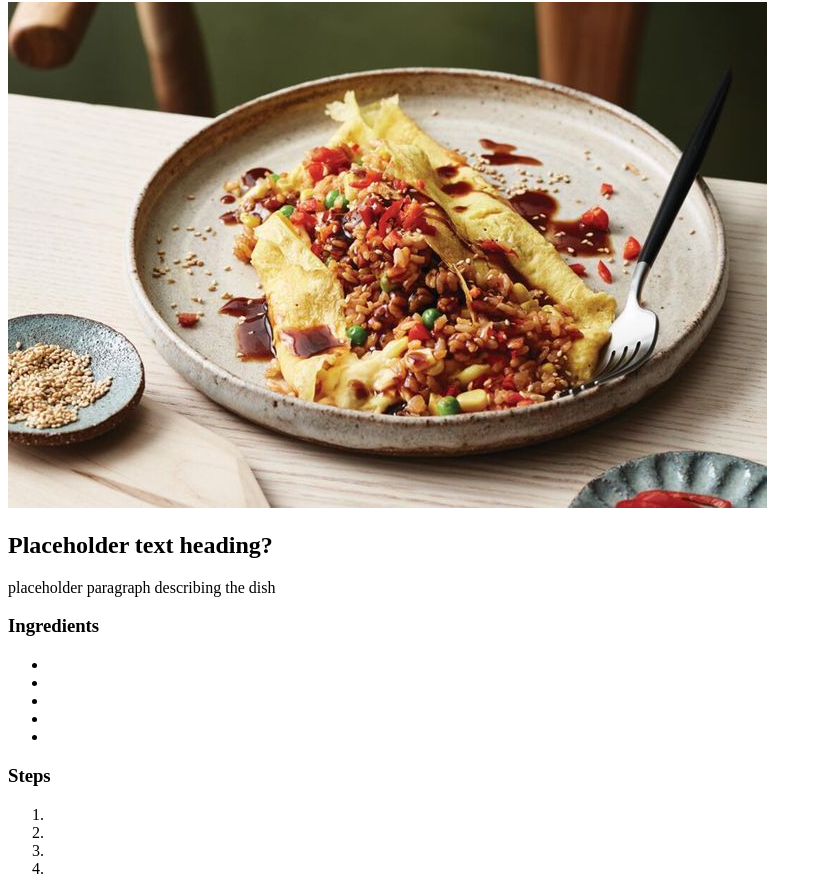
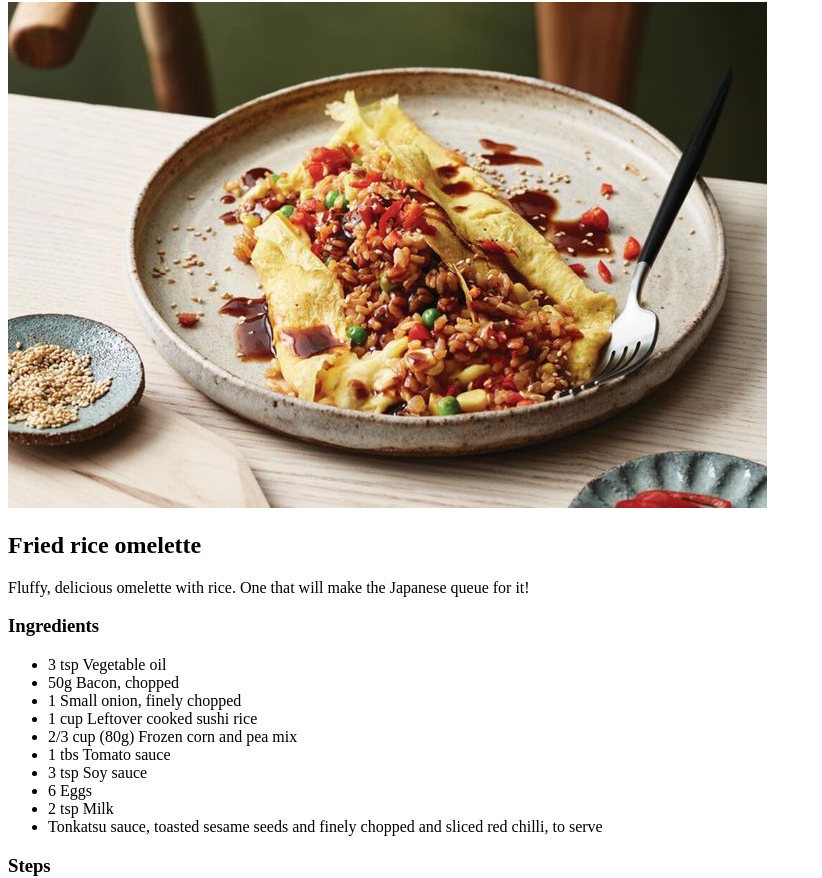
Before and after one commit to BrownBearYe/odin-recipe, a plain HTML site: page recipes/omurice.html in a window 1280 px wide. Shown: the part 78-956 px from the top of the page, without its empty margins (0-822 px from the left). Drawn offline with Linux system fonts and the light colour scheme.

Commit message:
Update and finish the remaining recipes

```diff
--- a/recipes/omurice.html
+++ b/recipes/omurice.html
@@ -7,38 +7,42 @@
 </head>
 
 <!--
-TODO: swap sushi with Udon noodle.
+swap sushi with Udon noodle.
 Recipe page content must contain;
 1. Image of dish under h1
 2. Below image write appropriately sized description heading followed by a paragraph describing the dish
 3. Under description, add an "ingredients" heading followed by an ul list of the ingredients needed
-4. UNder ingredients list, add "steps" heading followed by an ol list of the steps needed for making the dish. -->
+4. UNder ingredients list, add "steps" heading followed by an ol list of the steps needed for making the dish. --DONE! -->
 <body>
 
     <h1>Omurice</h1>
     <img src="../image_recipes/omurice.jpg" alt="Omurice picture">
 
-    <h2>Placeholder text heading?</h2>
-    <p>placeholder paragraph describing the dish</p>
+    <h2>Fried rice omelette</h2>
+    <p>Fluffy, delicious omelette with rice. One that will make the Japanese queue for it!</p>
 
     <h3>Ingredients</h3>
     <ul>
-        <li></li>
-        <li></li>
-        <li></li>
-        <li></li>
-        <li></li>
+        <li>3 tsp Vegetable oil</li>
+        <li>50g Bacon, chopped</li>
+        <li>1 Small onion, finely chopped</li>
+        <li>1 cup Leftover cooked sushi rice</li>
+        <li>2/3 cup (80g) Frozen corn and pea mix</li>
+        <li>1 tbs Tomato sauce</li>
+        <li>3 tsp Soy sauce</li>
+        <li>6 Eggs</li>
+        <li>2 tsp Milk</li>
+        <li>Tonkatsu sauce, toasted sesame seeds and finely chopped and sliced red chilli, to serve</li>
     </ul>
 
 
     <h3>Steps</h3>
     <ol>
-        <li></li>
-        <li></li>
-        <li></li>
-        <li></li>
-        <li></li>
-        <li></li>
+        <li>Heat 1 tsp oil in a large frypan over medium-high heat. Cook bacon, stirring occasionally, for 4 minutes or until golden.</li>
+        <li>Add onion and cook, stirring, for 3 minutes or until softened.</li>
+        <li>Add rice and vegetables and stir-fry for 2-3 minutes until warmed through. Add tomato and soy sauce and stir-fry for 1 minute or until well combined. Cover to keep warm.</li>
+        <li>Whisk eggs and milk in a large bowl until smooth. Heat a medium non-stick frypan over high heat until very hot. Add 1 tsp oil and swirl to coat pan. Pour half the egg mixture into the hot pan and immediately whisk egg mixture with 2 chopsticks in a small circular pattern until there is a thin base of cooked egg but remaining egg is still slightly runny. Remove from heat and slide out onto a serving plate. Spoon half the rice and vegetable mixture along centre, then fold egg up over slightly to cover.</li>
+        <li>Repeat to make a second omelette. Drizzle with tonkatsu sauce, sprinkle with sesame seeds and chilli, and serve.</li>
     </ol>
 
 
```
Also changed, not shown: index.html (+7 -4 lines), recipes/katsu.html (+13 -15 lines), recipes/udon-teriyaki.html (+2 -2 lines), recipes/veggie-ramen.html (+2 -2 lines).
